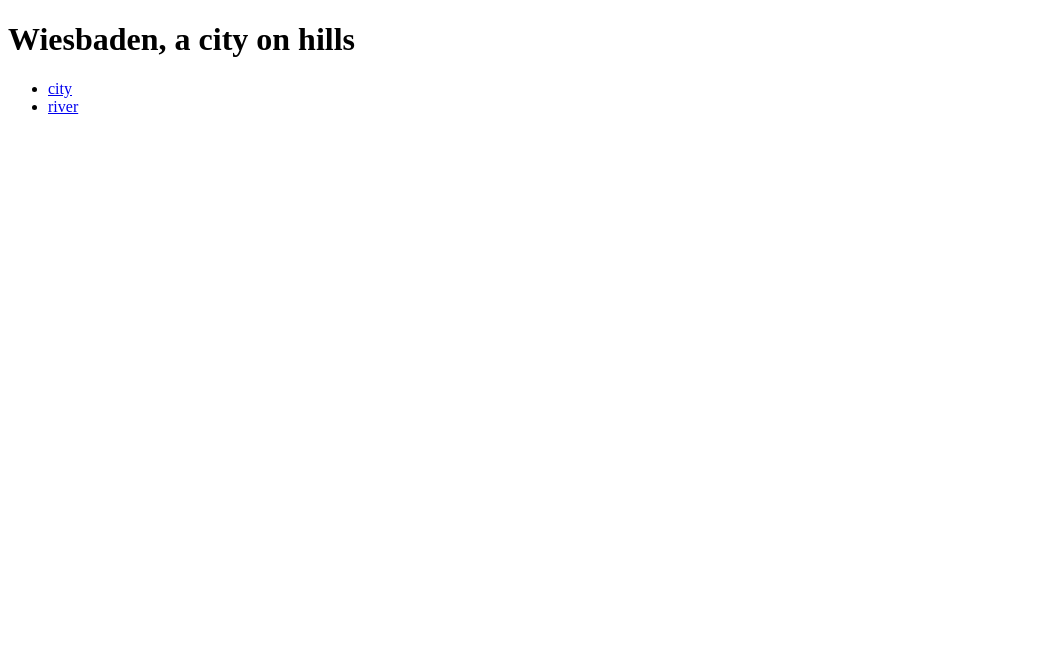
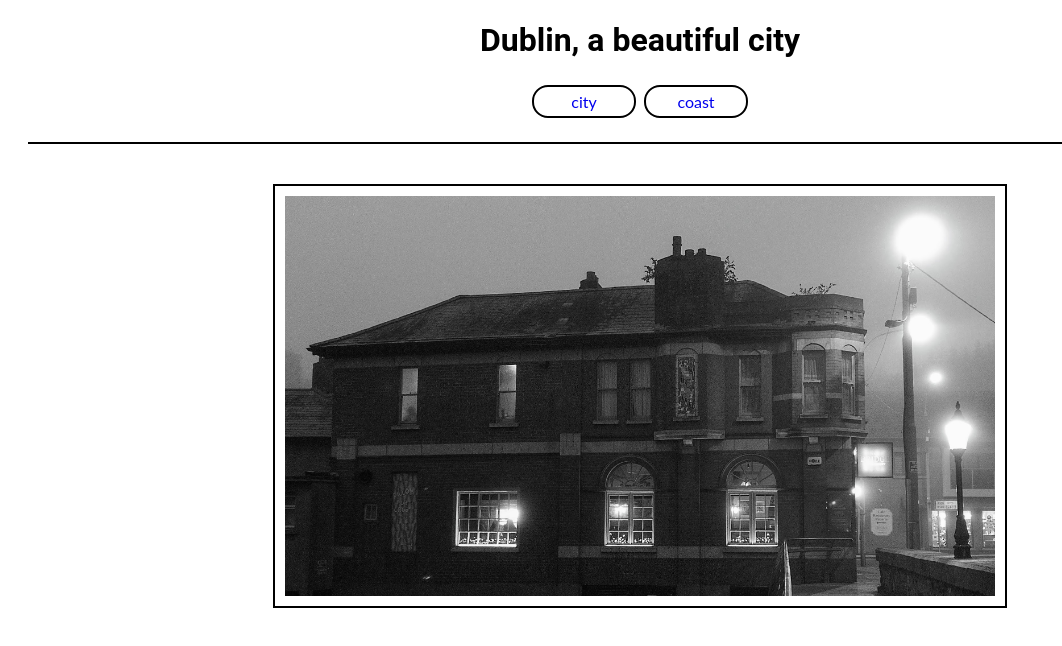
Before and after one commit to equaynor/codeinstitute-template-codeanywhere, a plain HTML site: page index.html in a window 1280 px wide. Shown: the whole page, without its empty margins (0-1062 px from the left). Drawn offline with Linux system fonts and the light colour scheme.

Commit message:
feat: add images to the webpages

```diff
--- a/index.html
+++ b/index.html
@@ -4,19 +4,25 @@
     <meta charset="UTF-8" />
     <meta http-equiv="X-UA-Compatible" content="IE=edge" />
     <meta name="viewport" content="width=device-width, initial-scale=1.0" />
-    <title>Wiesbaden</title>
+    <title>Dublin</title>
+    <link rel="stylesheet" href="assets/css/style.css" />
   </head>
   <body>
-    <h1>Wiesbaden, a city on hills</h1>
+    <h1>Dublin, a beautiful city</h1>
     <nav>
       <ul>
         <li>
           <a href="index.html">city</a>
         </li>
         <li>
-          <a href="river.html">river</a>
+          <a href="coast.html">coast</a>
         </li>
       </ul>
     </nav>
+    <section>
+      <figure>
+        <img src="assets/images/city.jpg" alt="an image of urban Dublin" />
+      </figure>
+    </section>
   </body>
 </html>
```
Also changed, not shown: coast.html (+8 -3 lines), assets/images/beach.jpg (added), assets/images/city.jpg (added).
